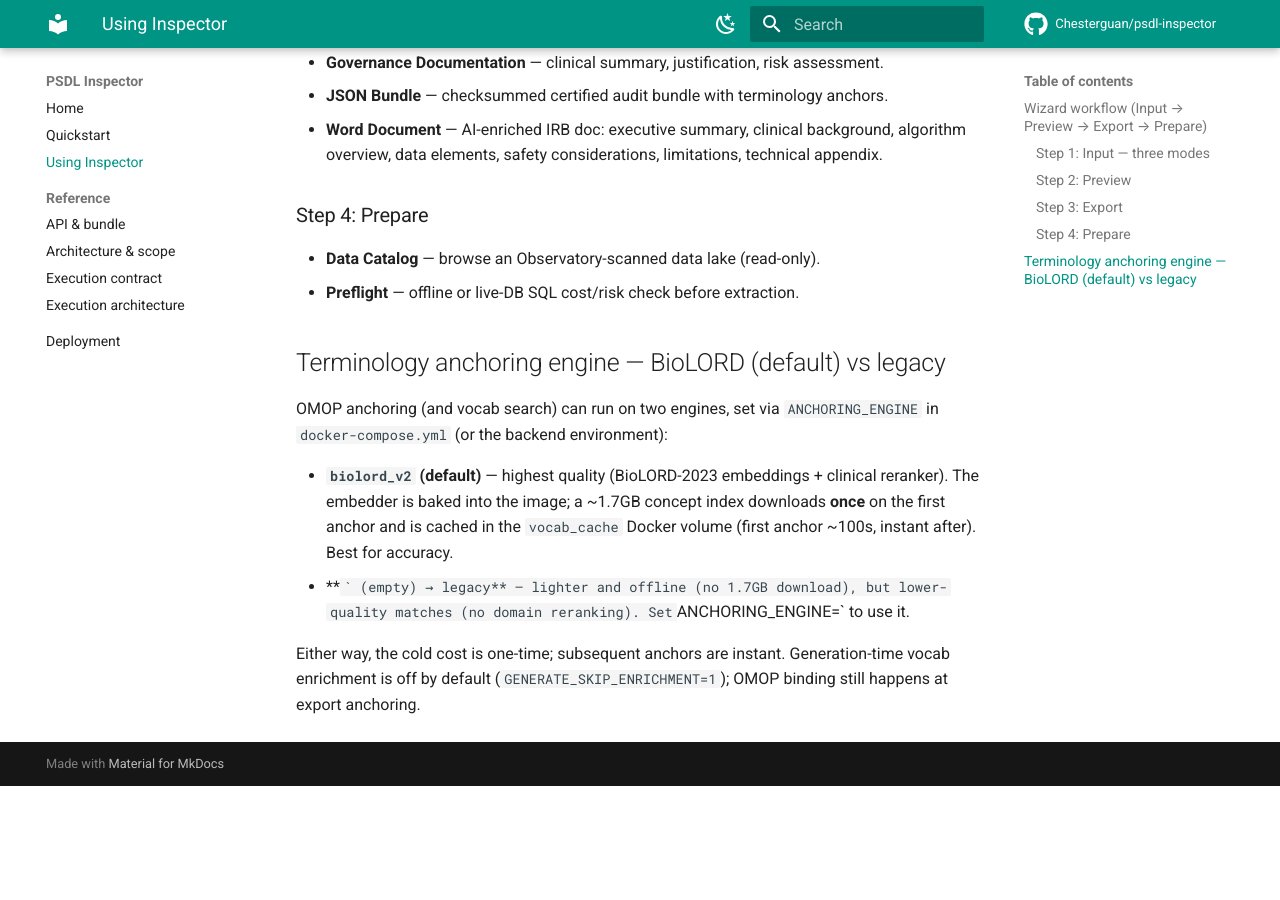
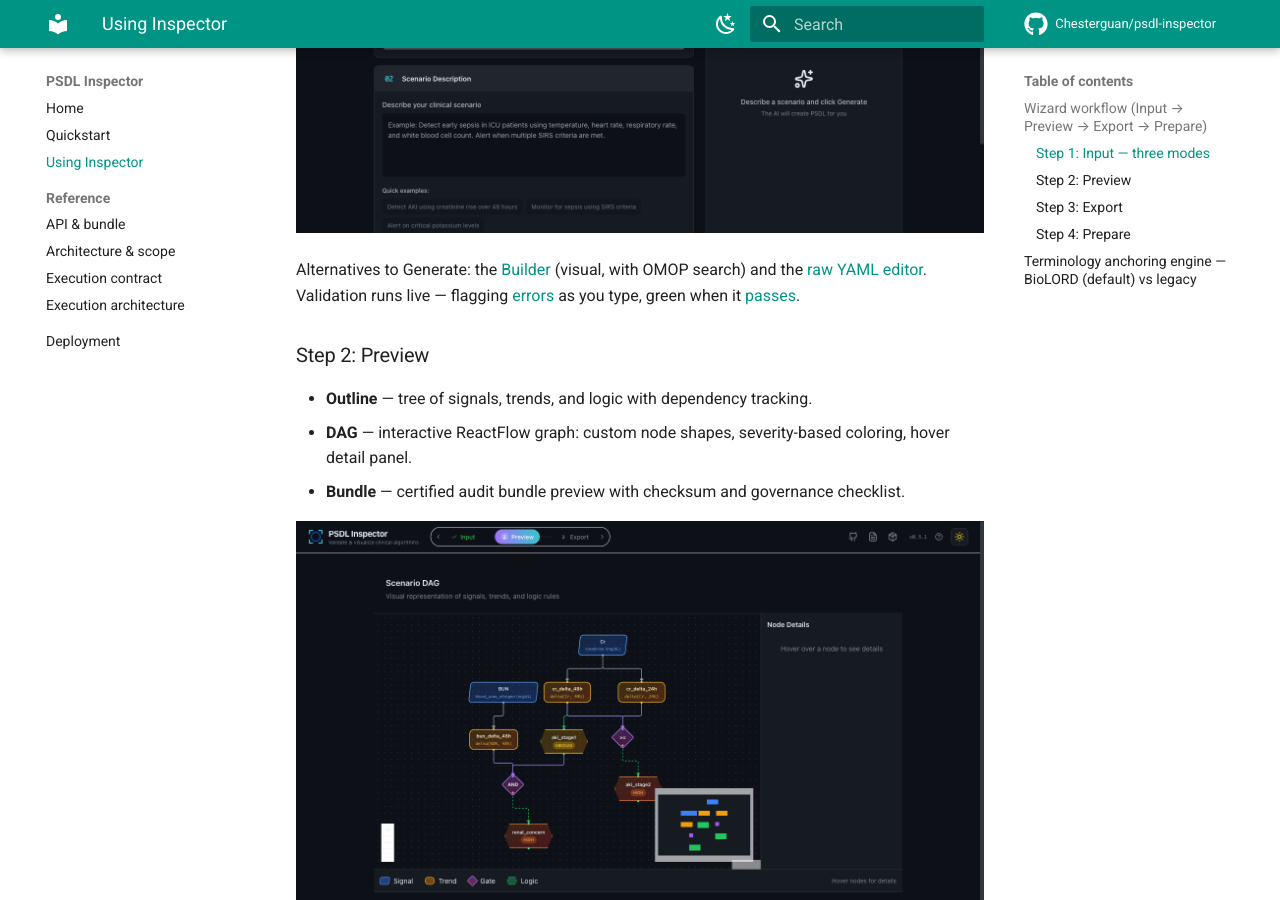
Before and after one commit to Chesterguan/psdl-inspector, an MkDocs documentation site: the page built from docs/usage.md, in a window 1280 px wide and 900 px high, scrolled down 671 px. Built offline with MkDocs 1.6.1 and Material for MkDocs 9.7.7, drawn with Linux system fonts in a browser that asks for light colours; comment, search, counter and statistics services are not loaded; before the commit the page ends 1457 px from its top, so only the background shows below that.

Commit message:
docs(site): embed the demo GIF + UI screenshots in the docs site
- move the walkthrough GIF + 8 UI screenshots under docs/img/ so mkdocs serves
  them on the site; README hero references the new path
- index.md: hero GIF; usage.md: a screenshot at each wizard step
- un-ignore docs/demos/aki-preflight.gif so the README "How it works" image
  isn't broken on GitHub

Co-Authored-By: Claude Opus 4.8 (1M context) <noreply@anthropic.com>

```diff
--- a/docs/usage.md
+++ b/docs/usage.md
@@ -7,15 +7,23 @@
 - **Builder** — constrained visual builder: signal selection with OMOP search, trend config, logic rules with severity, outputs, and the audit section (intent, rationale, provenance).
 - **Editor** — manual YAML with CodeMirror: syntax highlighting, auto-completion, line numbers, template insertion, real-time validation.
 
+![Generate mode — describe the cohort in plain English](img/screenshots/02-ai-generate-mode.png)
+
+Alternatives to Generate: the [Builder](img/screenshots/01-builder-mode.png) (visual, with OMOP search) and the [raw YAML editor](img/screenshots/03-raw-yaml-mode.png). Validation runs live — flagging [errors](img/screenshots/04-validation-error.png) as you type, green when it [passes](img/screenshots/05-validation-success.png).
+
 ### Step 2: Preview
 - **Outline** — tree of signals, trends, and logic with dependency tracking.
 - **DAG** — interactive ReactFlow graph: custom node shapes, severity-based coloring, hover detail panel.
 - **Bundle** — certified audit bundle preview with checksum and governance checklist.
 
+![Preview — the logic as an interactive DAG](img/screenshots/06-preview-dag.png)
+
 ### Step 3: Export
 - **Governance Documentation** — clinical summary, justification, risk assessment.
 - **JSON Bundle** — checksummed certified audit bundle with terminology anchors.
 - **Word Document** — AI-enriched IRB doc: executive summary, clinical background, algorithm overview, data elements, safety considerations, limitations, technical appendix.
+
+![Export — certified bundle + IRB Word document](img/screenshots/07-export-step.png)
 
 ### Step 4: Prepare
 - **Data Catalog** — browse an Observatory-scanned data lake (read-only).
```
Also changed, not shown: README.md (+1 -1 lines), docs/index.md (+2 -0 lines), docs/demos/aki-preflight.gif (added), docs/img/screenshots/01-builder-mode.png (renamed from assets/screenshots/01-builder-mode.png), docs/img/screenshots/02-ai-generate-mode.png (renamed from assets/screenshots/02-ai-generate-mode.png), docs/img/screenshots/03-raw-yaml-mode.png (renamed from assets/screenshots/03-raw-yaml-mode.png), docs/img/screenshots/04-validation-error.png (renamed from assets/screenshots/04-validation-error.png), docs/img/screenshots/05-validation-success.png (renamed from assets/screenshots/05-validation-success.png), docs/img/screenshots/06-preview-dag.png (renamed from assets/screenshots/06-preview-dag.png), docs/img/screenshots/07-export-step.png (renamed from assets/screenshots/07-export-step.png), docs/img/screenshots/08-builder-light-mode.png (renamed from assets/screenshots/08-builder-light-mode.png), 3 other files.
